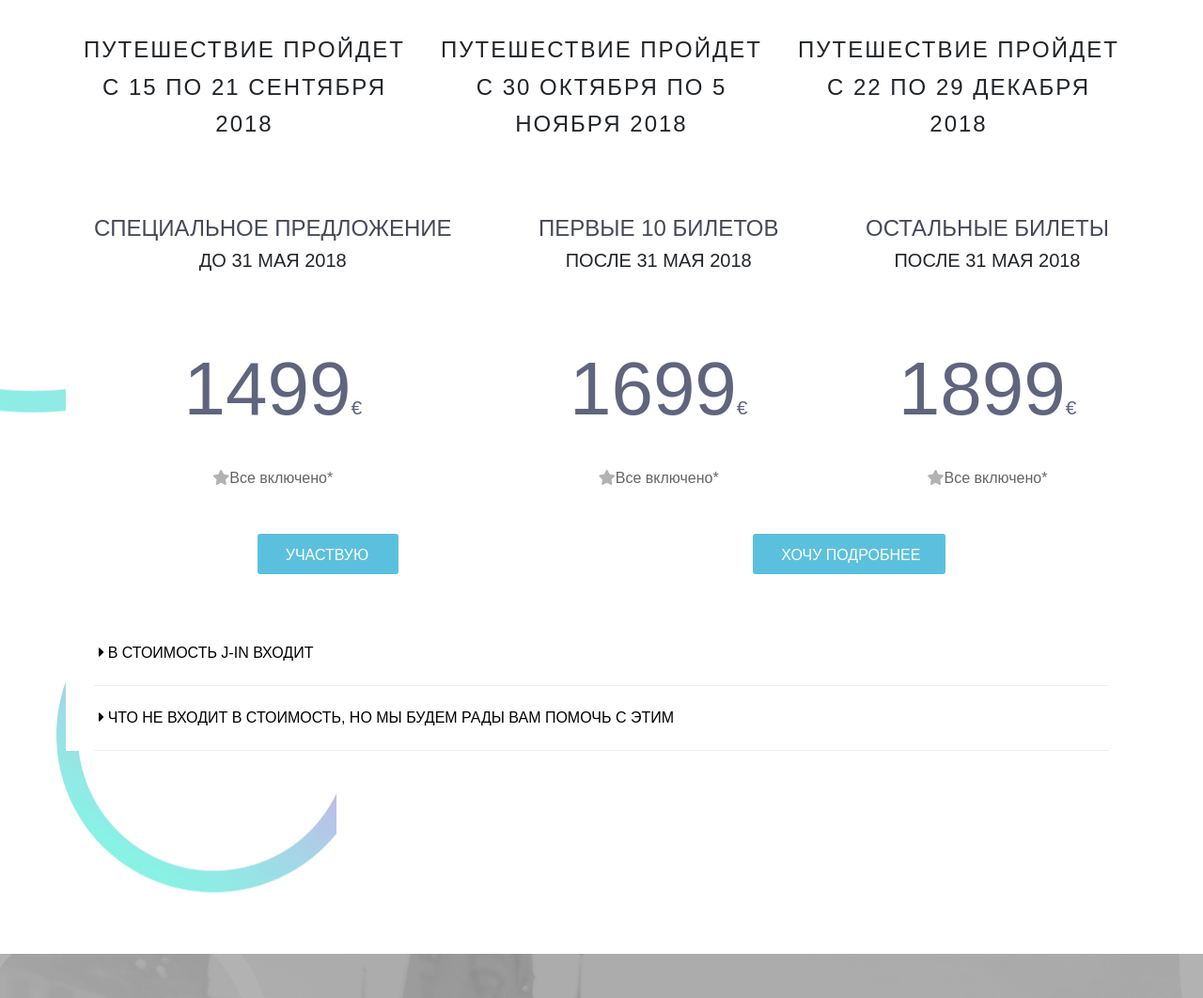
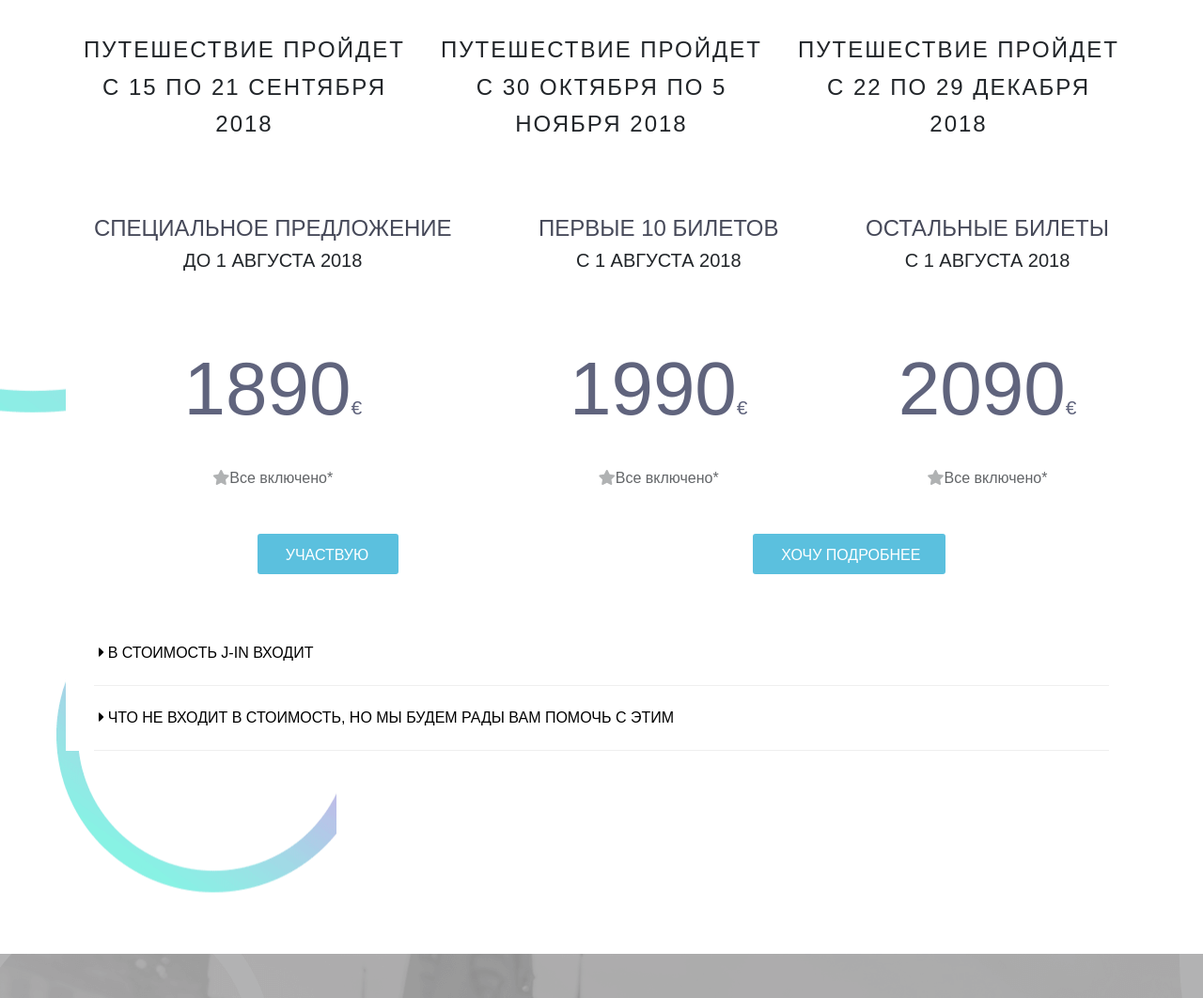
Before and after one commit to ir-mell/jumpin, a plain HTML site: page index.html in a window 1280 px wide. Shown: the part 4351-5413 px from the top of the page at 94% size. Drawn offline with nearby package versions, Linux system fonts and the light colour scheme.

Commit message:
Change dates

```diff
--- a/index.html
+++ b/index.html
@@ -375,20 +375,20 @@
                 <div class=" col-12 price-cards d-flex justify-content-between flex-wrap align-items-center">
                     <div class="price-card">
                         <h4 class="second-row">Специальное предложение</h4>
-                        <h5 class="third-row">До 31 мая 2018</h5>
-                        <p class="fourth-row">1499<span>€</span></p>
+                        <h5 class="third-row">До 1 августа 2018</h5>
+                        <p class="fourth-row">1890<span>€</span></p>
                         <p class="fifth-row"><i class="fa fa-star"></i>Все включено*</p>
                     </div>
                     <div class="price-card">
                         <h4 class="second-row">Первые 10 билетов</h4>
-                        <h5 class="third-row">После 31 мая 2018</h5>
-                        <p class="fourth-row">1699<span>€</span></p>
+                        <h5 class="third-row">С 1 августа 2018</h5>
+                        <p class="fourth-row">1990<span>€</span></p>
                         <p class="fifth-row"><i class="fa fa-star"></i>Все включено*</p>
                     </div>
                     <div class="price-card">
                         <h4 class="second-row">Остальные билеты</h4>
-                        <h5 class="third-row">После 31 мая 2018</h5>
-                        <p class="fourth-row">1899<span>€</span></p>
+                        <h5 class="third-row">С 1 августа 2018</h5>
+                        <p class="fourth-row">2090<span>€</span></p>
                         <p class="fifth-row"><i class="fa fa-star"></i>Все включено*</p>
                     </div>
                 </div>
```
